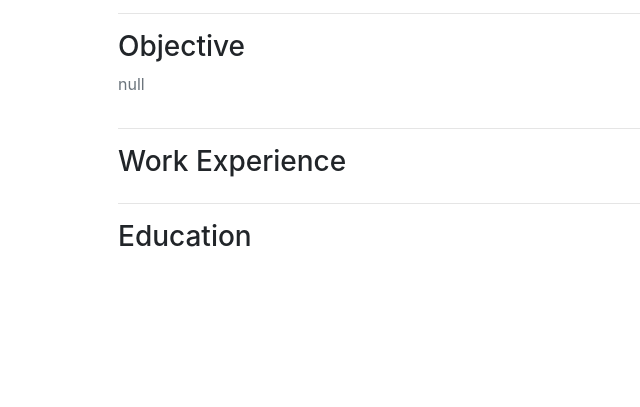
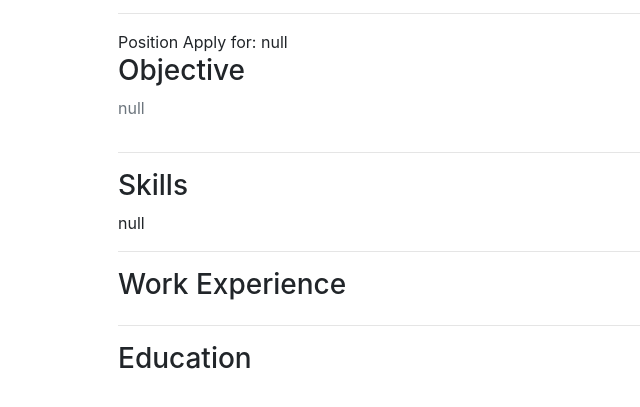
Before and after one commit to mayuras7685/Resume-Chatbot, a plain HTML site: page print.html in a window 1280 px wide. Shown: the part 201-608 px from the top of the page, without its empty margins (0-640 px from the left). Drawn offline with nearby package versions, Linux system fonts and the light colour scheme.

Commit message:
Skills Section added

```diff
--- a/js/printPage.js
+++ b/js/printPage.js
@@ -14,6 +14,8 @@ function loadComponents() {
   var emailUser = sessionStorage.getItem("emailUser") //Email
   var driveUser = sessionStorage.getItem("driveUser") //Drive
   var objectiveUser = sessionStorage.getItem("objectiveUser") //Objective
+  var posUser = sessionStorage.getItem("posUser") //position
+  var skillsUser = sessionStorage.getItem("skillsUser") //skills
   //Work 1
   var Work1Name = sessionStorage.getItem("Work1Name") //Name of comapny
   var Work1Date = sessionStorage.getItem("Work1Date") //Time period
@@ -76,8 +78,12 @@ function loadComponents() {
     var drive = "Github: " + driveUser + "<br>"
   }
   // -----
+
+  // -----
   var objective =
     "<div class='col-12'>                                                        " +
+    "Position Apply for: " +
+    posUser +
     "           <h3>" +
     json.print.objective +
     "</h3>                                                       " +
@@ -86,6 +92,16 @@ function loadComponents() {
     "                           " +
     "           </p>                                                                    " +
     "       </div>                                                                      "
+
+  // ===================================================
+  // skills
+  // ==================================================
+
+  var skills =
+    "<div class='col-12'>                                                        " +
+    skillsUser +
+    "       </div>                                                                      "
+
   // ===================================================
   // WORK
   // ==================================================
@@ -262,6 +278,7 @@ function loadComponents() {
     document.getElementById("driveLicense").innerHTML = drive
   }
   document.getElementById("obje").innerHTML = objective
+  document.getElementById("skl").innerHTML = skills
   // Work Check
   if (work3 != null) {
     document.getElementById("prof").innerHTML = work1 + work2 + work3
--- a/languages/pt-br.js
+++ b/languages/pt-br.js
@@ -40,6 +40,18 @@ ptbr = {
     line1: "Very well! we conclude the initial part with your information.",
     line2:
       "Now type something for us to put in the 'objective' session of the CV.",
+  },
+
+  // position
+  position: {
+    line1: "Now type something for, positions are you looking for",
+    line2: "Ex. Python Developer",
+  },
+
+  // skills
+  skills: {
+    line1: "Add some relevent skills like Python, HTML, CSS, JS",
+    line2: "Ex. Python | HTML | CSS | JS",
   },
 
   // Work experiences
--- a/print.html
+++ b/print.html
@@ -42,6 +42,12 @@
       </div>
 
       <div>
+        <h3 id="skill">Skills</h3>
+        <div class="row" id="skl"></div>
+        <hr />
+      </div>
+
+      <div>
         <h3 id="work">Work Experience</h3>
         <div class="row" id="prof">
           <!-- Professional -->
```
Also changed, not shown: js/chat.js (+39 -0 lines).
